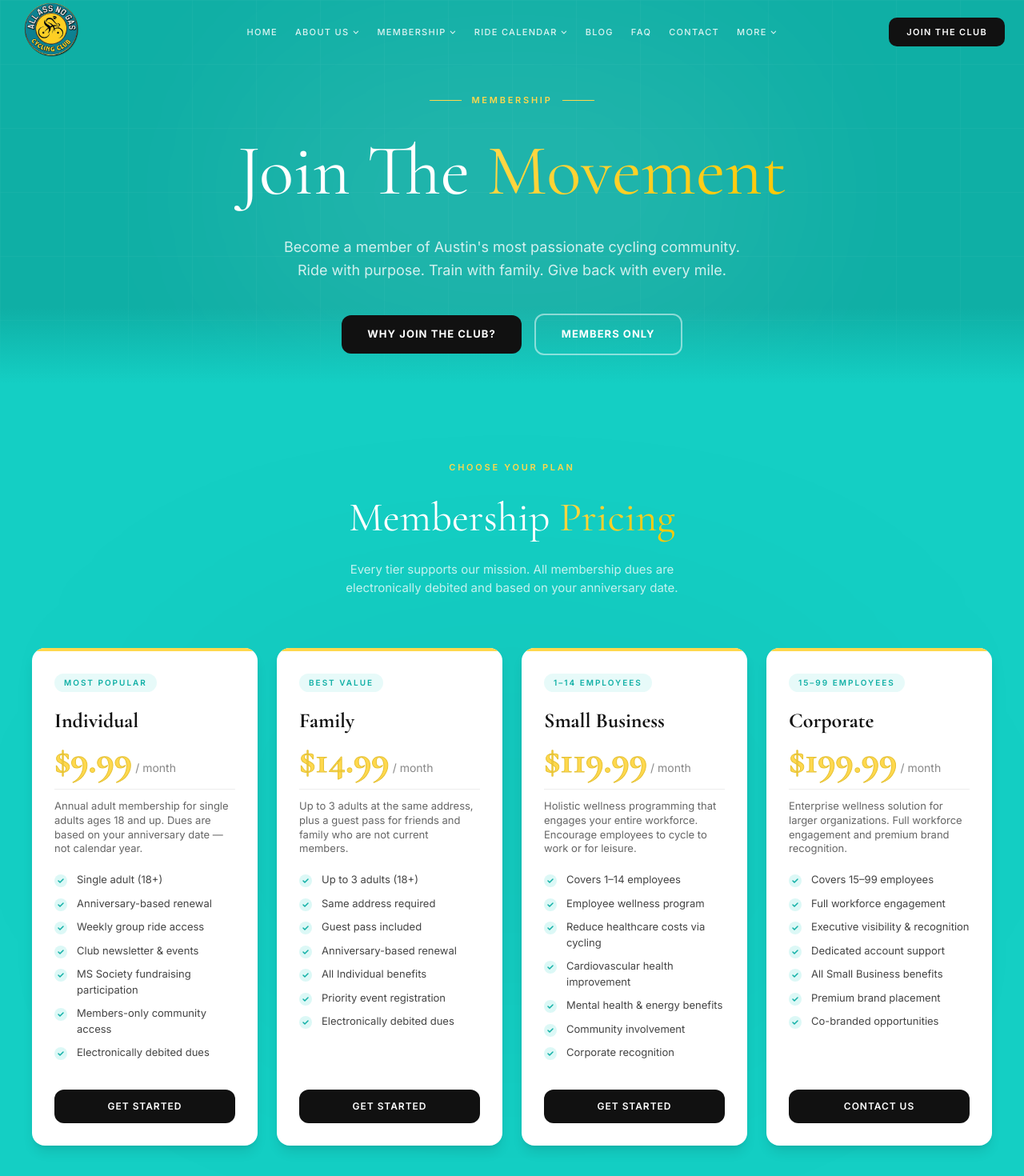
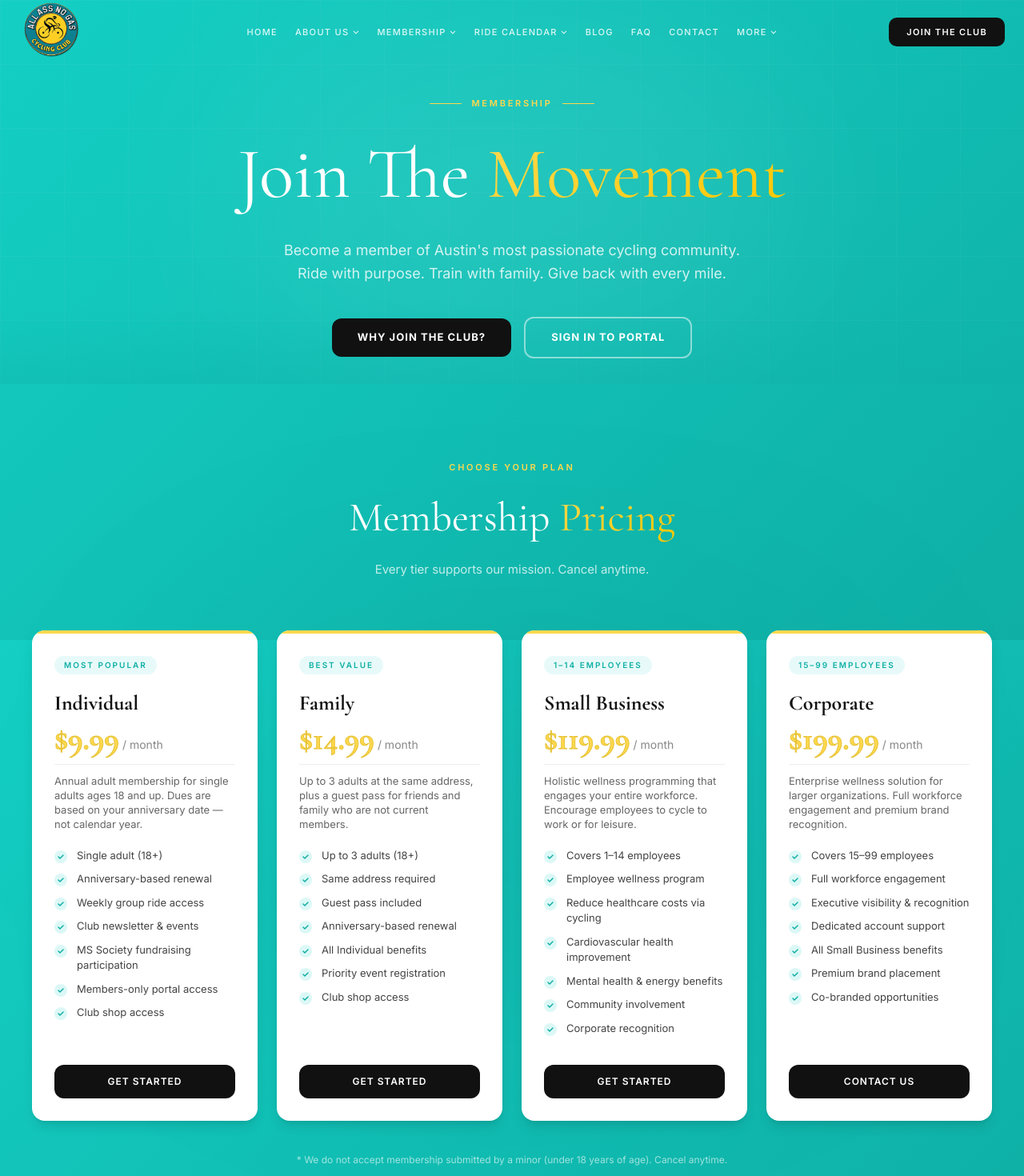
Before and after one commit to bodiesbyakeem/AANGCC, a Next.js app: page /membership in a window 1280 px wide. Shown: the top 1470 px of the page at 80% size. Built offline with nearby package versions, Linux system fonts and the light colour scheme.

Commit message:
Update page.tsx

```diff
--- a/app/membership/page.tsx
+++ b/app/membership/page.tsx
@@ -11,6 +11,7 @@ const fadeUp = {
     transition: { duration: 0.8, ease: [0.16, 1, 0.3, 1], delay },
   }),
 };
+
 const TIERS = [
   {
     name: "Individual",
@@ -24,8 +25,8 @@ const TIERS = [
       "Weekly group ride access",
       "Club newsletter & events",
       "MS Society fundraising participation",
-      "Members-only community access",
-      "Electronically debited dues",
+      "Members-only portal access",
+      "Club shop access",
     ],
     cta: "Get Started",
   },
@@ -42,7 +43,7 @@ const TIERS = [
       "Anniversary-based renewal",
       "All Individual benefits",
       "Priority event registration",
-      "Electronically debited dues",
+      "Club shop access",
     ],
     cta: "Get Started",
   },
@@ -82,11 +83,10 @@ const TIERS = [
   },
 ];
 
-
 const BENEFITS = [
   { icon: "🚴", title: "Weekly Group Rides", body: "Join organized rides across Austin's best routes. All levels welcome — from casual to competitive." },
   { icon: "🏆", title: "Race & Event Access", body: "Priority access to the MS 150, Ride to End ALZ, Rosedale Ride, and exclusive club events." },
-  { icon: "👕", title: "Club Kit & Gear", body: "Represent AANGCC in style with exclusive member-only club kits and branded merchandise." },
+  { icon: "👕", title: "Club Kit & Gear", body: "Access to the members-only club shop — jerseys, socks, apparel, and exclusive branded merchandise." },
   { icon: "📸", title: "Team Photos & Media", body: "Full access to professional team photos and media from every club event and major ride." },
   { icon: "❤️", title: "MS Society Support", body: "Your membership directly contributes to fundraising efforts for the National Multiple Sclerosis Society." },
   { icon: "🤝", title: "Community Network", body: "Connect with a network of passionate cyclists, sponsors, and supporters across Austin and beyond." },
@@ -94,14 +94,11 @@ const BENEFITS = [
   { icon: "🏙️", title: "Austin Roots", body: "Be part of Austin's most socially responsible and community-driven cycling club." },
 ];
 
-// ─── 1. HERO ──────────────────────────────────────────────────────────────────
-
 function PageHero() {
   return (
-    <section className="relative min-h-[60vh] flex items-center justify-center overflow-hidden pt-[72px]" style={{ backgroundColor: "#0FAFA5" }}>
+    <section className="relative min-h-[60vh] flex items-center justify-center overflow-hidden pt-[80px]">
       <div className="absolute inset-0 opacity-[0.06]" style={{ backgroundImage: `linear-gradient(rgba(255,255,255,0.5) 1px, transparent 1px), linear-gradient(90deg, rgba(255,255,255,0.5) 1px, transparent 1px)`, backgroundSize: "80px 80px" }} />
       <div className="absolute top-1/2 left-1/2 -translate-x-1/2 -translate-y-1/2 w-[700px] h-[400px] bg-white/[0.08] blur-[120px] pointer-events-none rounded-full" />
-
       <div className="relative z-10 max-w-[1400px] mx-auto px-6 lg:px-10 text-center">
         <motion.div variants={fadeUp} initial="hidden" animate="visible" custom={0.1} className="inline-flex items-center gap-3 mb-6">
           <span className="h-[1px] w-10 bg-[#FFD84D]" />
@@ -116,55 +113,44 @@ function PageHero() {
         </motion.p>
         <motion.div variants={fadeUp} initial="hidden" animate="visible" custom={0.5} className="flex flex-col sm:flex-row items-center justify-center gap-4">
           <Link href="/membership/why-join" className="btn-primary">Why Join The Club?</Link>
-          <Link href="/membership/members-only" className="btn-outline">Members Only</Link>
+          <Link href="/membership/members-only" className="btn-outline">Sign In to Portal</Link>
         </motion.div>
       </div>
-      <div className="absolute bottom-0 left-0 right-0 h-24 pointer-events-none" style={{ background: "linear-gradient(to top, #14CFC4, transparent)" }} />
+      <div className="absolute bottom-0 left-0 right-0 h-24 pointer-events-none" style={{ background: "linear-gradient(to top, rgba(15,175,165,0.3), transparent)" }} />
     </section>
   );
 }
 
-// ─── 2. PRICING CARDS ─────────────────────────────────────────────────────────
-
 function PricingCards() {
   return (
-    <section className="relative py-24" style={{ backgroundColor: "#14CFC4" }}>
+    <section className="relative py-24">
       <div className="absolute inset-0 flex items-center justify-center pointer-events-none">
         <div className="w-[800px] h-[400px] bg-black/[0.06] blur-[140px] rounded-full" />
       </div>
       <div className="relative z-10 max-w-[1400px] mx-auto px-6 lg:px-10">
         <div className="text-center mb-16">
-          <motion.span initial={{ opacity: 0 }} whileInView={{ opacity: 1 }} viewport={{ once: true }} className="text-[#FFD84D] text-[11px] font-semibold tracking-[0.25em] uppercase mb-4 block">
-            Choose Your Plan
-          </motion.span>
+          <motion.span initial={{ opacity: 0 }} whileInView={{ opacity: 1 }} viewport={{ once: true }} className="text-[#FFD84D] text-[11px] font-semibold tracking-[0.25em] uppercase mb-4 block">Choose Your Plan</motion.span>
           <motion.h2 initial={{ opacity: 0, y: 20 }} whileInView={{ opacity: 1, y: 0 }} viewport={{ once: true }} transition={{ duration: 0.7 }} className="font-heading text-white" style={{ fontSize: "clamp(32px, 4vw, 56px)" }}>
             Membership <span className="text-gradient-gold">Pricing</span>
           </motion.h2>
           <motion.p initial={{ opacity: 0, y: 20 }} whileInView={{ opacity: 1, y: 0 }} viewport={{ once: true }} transition={{ duration: 0.7, delay: 0.1 }} className="text-white/75 text-[15px] mt-4 max-w-[480px] mx-auto">
-            Every tier supports our mission. All membership dues are electronically debited and based on your anniversary date.
+            Every tier supports our mission. Cancel anytime.
           </motion.p>
         </div>
 
         <div className="grid grid-cols-1 md:grid-cols-2 lg:grid-cols-4 gap-6">
           {TIERS.map((tier, i) => (
-            <motion.div
-              key={tier.name}
-              initial={{ opacity: 0, y: 30 }}
-              whileInView={{ opacity: 1, y: 0 }}
-              viewport={{ once: true }}
-              transition={{ duration: 0.6, delay: i * 0.1 }}
+            <motion.div key={tier.name} initial={{ opacity: 0, y: 30 }} whileInView={{ opacity: 1, y: 0 }} viewport={{ once: true }} transition={{ duration: 0.6, delay: i * 0.1 }}
               whileHover={{ y: -8, transition: { duration: 0.3 } }}
               className="relative bg-white rounded-2xl overflow-hidden flex flex-col shadow-lg hover:shadow-2xl transition-shadow duration-300"
             >
               <div className="h-[4px] w-full bg-[#FFD84D]" />
               <div className="p-7 flex flex-col gap-5 flex-1">
-                <span className="text-[10px] font-semibold tracking-[0.2em] uppercase px-3 py-1 rounded-full w-fit bg-[#14CFC4]/10 text-[#0FAFA5]">
-                  {tier.tag}
-                </span>
+                <span className="text-[10px] font-semibold tracking-[0.2em] uppercase px-3 py-1 rounded-full w-fit bg-[#14CFC4]/10 text-[#0FAFA5]">{tier.tag}</span>
                 <div>
                   <h3 className="font-heading text-[#111111] text-[26px] font-bold leading-tight">{tier.name}</h3>
                   <div className="flex items-baseline gap-1 mt-2">
-                    <span className="font-heading text-[#FFD84D] text-[48px] font-bold leading-none" style={{ WebkitTextStroke: "1px #e6c235" }}>{tier.price}</span>
+                    <span className="font-heading text-[#FFD84D] text-[40px] font-bold leading-none" style={{ WebkitTextStroke: "1px #e6c235" }}>{tier.price}</span>
                     <span className="text-[#888] text-[14px]">{tier.period}</span>
                   </div>
                   <p className="text-[#666] text-[13px] leading-snug mt-3 border-t border-[#eee] pt-3">{tier.description}</p>
@@ -180,8 +166,7 @@ function PricingCards() {
                     </li>
                   ))}
                 </ul>
-                <Link
-                  href={tier.cta === "Contact Us" ? "/contact" : "/membership/why-join"}
+                <Link href={tier.cta === "Contact Us" ? "/contact" : "/membership/join"}
                   className="mt-4 w-full text-center py-3 rounded-xl bg-[#111111] text-white text-[12px] font-semibold tracking-[0.08em] uppercase hover:bg-[#14CFC4] transition-colors duration-300 block"
                 >
                   {tier.cta}
@@ -192,36 +177,26 @@ function PricingCards() {
         </div>
 
         <motion.p initial={{ opacity: 0 }} whileInView={{ opacity: 1 }} viewport={{ once: true }} transition={{ duration: 0.7, delay: 0.5 }} className="text-center text-white/60 text-[12px] mt-10">
-          * We do not accept membership submitted by a minor (under 18 years of age). All membership dues are electronically debited.
+          * We do not accept membership submitted by a minor (under 18 years of age). Cancel anytime.
         </motion.p>
       </div>
     </section>
   );
 }
 
-// ─── 3. WHY JOIN ─────────────────────────────────────────────────────────────
-
 function WhyJoin() {
   return (
-    <section className="relative py-24" style={{ backgroundColor: "#0FAFA5" }}>
+    <section className="relative py-24">
       <div className="max-w-[1400px] mx-auto px-6 lg:px-10">
         <div className="text-center mb-16">
-          <motion.span initial={{ opacity: 0 }} whileInView={{ opacity: 1 }} viewport={{ once: true }} className="text-white/75 text-[11px] font-semibold tracking-[0.25em] uppercase mb-4 block">
-            Member Benefits
-          </motion.span>
+          <motion.span initial={{ opacity: 0 }} whileInView={{ opacity: 1 }} viewport={{ once: true }} className="text-white/75 text-[11px] font-semibold tracking-[0.25em] uppercase mb-4 block">Member Benefits</motion.span>
           <motion.h2 initial={{ opacity: 0, y: 20 }} whileInView={{ opacity: 1, y: 0 }} viewport={{ once: true }} transition={{ duration: 0.7 }} className="font-heading text-white" style={{ fontSize: "clamp(32px, 4vw, 56px)" }}>
             Everything included. <span className="text-gradient-gold">Nothing held back.</span>
           </motion.h2>
         </div>
-
         <div className="grid grid-cols-1 sm:grid-cols-2 lg:grid-cols-4 gap-5">
           {BENEFITS.map((benefit, i) => (
-            <motion.div
-              key={benefit.title}
-              initial={{ opacity: 0, y: 24 }}
-              whileInView={{ opacity: 1, y: 0 }}
-              viewport={{ once: true }}
-              transition={{ duration: 0.6, delay: i * 0.07 }}
+            <motion.div key={benefit.title} initial={{ opacity: 0, y: 24 }} whileInView={{ opacity: 1, y: 0 }} viewport={{ once: true }} transition={{ duration: 0.6, delay: i * 0.07 }}
               className="bg-white rounded-2xl p-7 flex flex-col gap-4 shadow-lg group hover:-translate-y-1 transition-all duration-300"
             >
               <span className="text-3xl">{benefit.icon}</span>
@@ -235,11 +210,9 @@ function WhyJoin() {
   );
 }
 
-// ─── 4. CTA ───────────────────────────────────────────────────────────────────
-
 function MembershipCTA() {
   return (
-    <section className="relative py-28 overflow-hidden" style={{ backgroundColor: "#14CFC4" }}>
+    <section className="relative py-28 overflow-hidden">
       <div className="absolute inset-0 flex items-center justify-center pointer-events-none">
         <div className="w-[600px] h-[300px] bg-white/[0.08] blur-[100px] rounded-full" />
       </div>
@@ -253,7 +226,7 @@ function MembershipCTA() {
             Join Austin's most passionate cycling community. Every membership supports our mission and connects you with riders who show up — for the miles and for each other.
           </p>
           <div className="flex flex-col sm:flex-row items-center justify-center gap-4 mt-4">
-            <Link href="/membership/why-join" className="btn-primary">Become a Member</Link>
+            <Link href="/membership/join" className="btn-primary">Become a Member</Link>
             <Link href="/contact" className="btn-outline">Have Questions? Contact Us</Link>
           </div>
         </motion.div>
@@ -261,8 +234,6 @@ function MembershipCTA() {
     </section>
   );
 }
-
-// ─── Page Export ──────────────────────────────────────────────────────────────
 
 export default function MembershipPage() {
   return (
```
